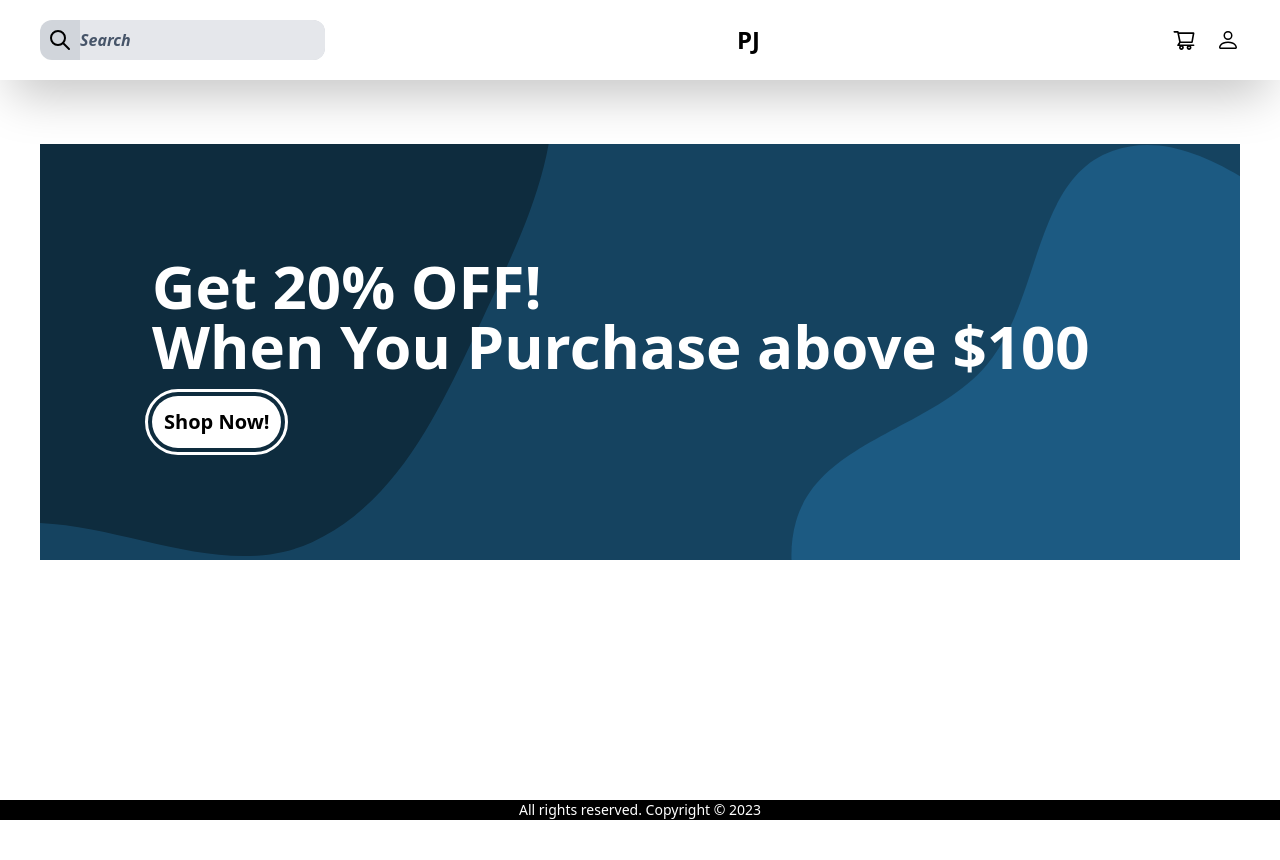
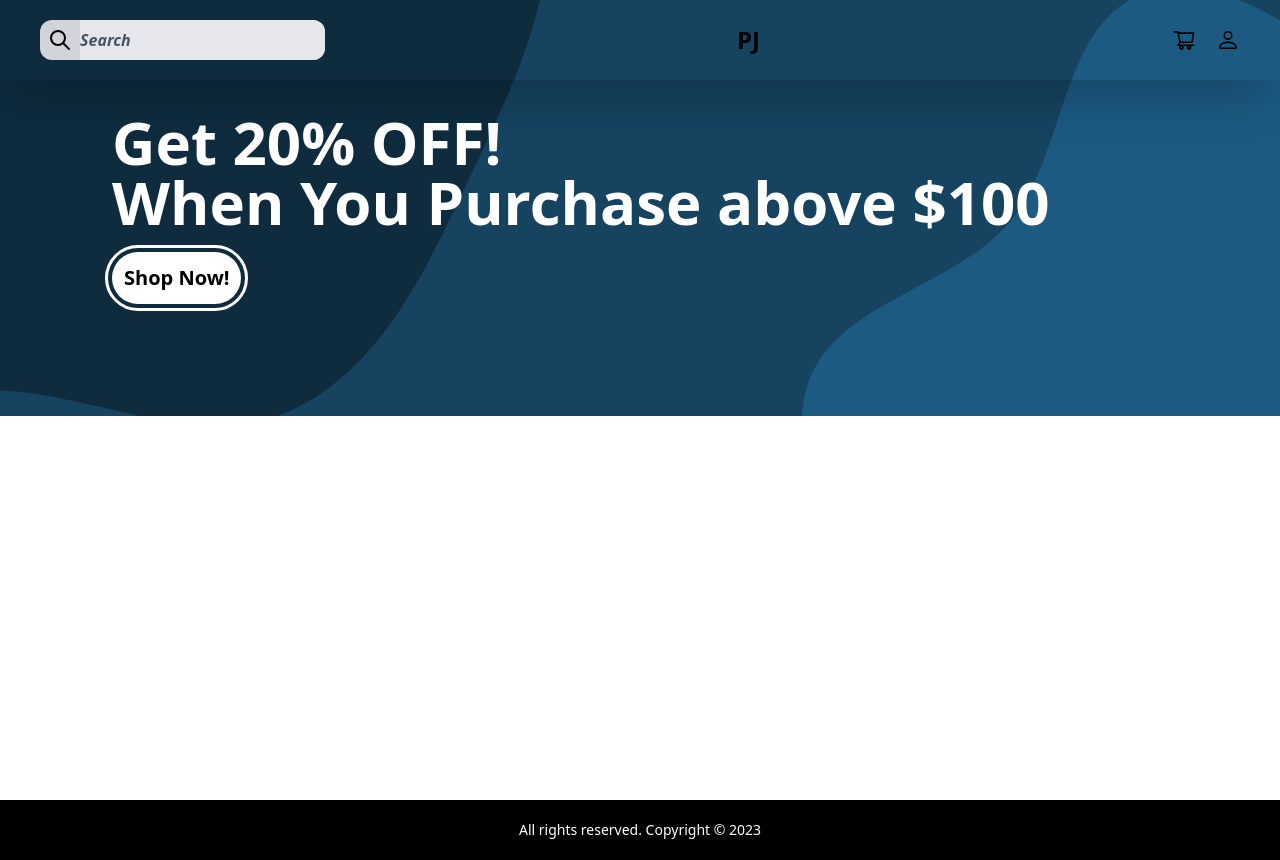
Before and after one commit to Wediah/shoppingsite, a Next.js app: page / in a window 1280 px wide. Before the commit the page ends 820 px from the top, so only its background shows below. Built offline with nearby package versions, Linux system fonts and the light colour scheme.

Commit message:
updates various pages

```diff
--- a/pages/Landing.tsx
+++ b/pages/Landing.tsx
@@ -7,7 +7,7 @@ import {MdArrowBackIosNew, MdArrowForwardIos} from 'react-icons/md'
 
 function Landing() {
   return (
-    <div className='min-h-screen pt-36 px-10'>
+    <div className='min-h-screen'>
 
       <Carousel
       additionalTransfrom={0}
--- a/pages/Nav.tsx
+++ b/pages/Nav.tsx
@@ -9,7 +9,7 @@ function Nav() {
   const router = useRouter()
 
   return (
-    <nav className='bg-white shadow-2xl w-full fixed z-20 '>
+    <nav className='bg-transparent shadow-2xl w-full fixed z-20 '>
         <div className='w-full'>
             <div className='flex items-center h-20 w-full'>
                 <div className='flex items-center mx-10 justify-between w-full'>
--- a/pages/footer.tsx
+++ b/pages/footer.tsx
@@ -2,7 +2,7 @@ import React from 'react'
 
 function Footer() {
   return (
-    <div className='bg-black'>
+    <div className='bg-black p-5'>
         <p className='text-center text-white text-sm font-light'>All rights reserved. Copyright © 2023 </p>
     </div>
   )
--- a/pages/index.tsx
+++ b/pages/index.tsx
@@ -4,7 +4,7 @@ import { Inter } from '@next/font/google'
 import styles from '@/styles/Home.module.css'
 import Nav from './Nav'
 import Landing from './Landing'
-import Footer from './footer'
+import Footer from './Footer'
 
 
 
```
